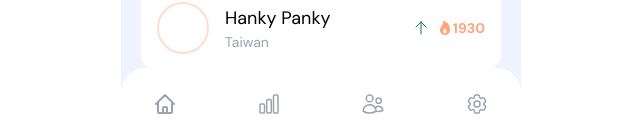
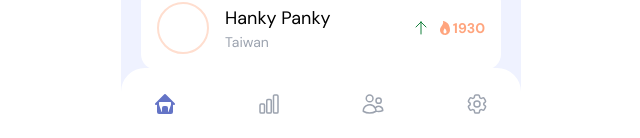
Before and after one commit to Pearlsky/learning-app, a React (Vite) app: page / in a window 1280 px wide. Shown: the part 660-798 px from the top of the page, without its empty margins (319-959 px from the left). Built offline with nearby package versions, Linux system fonts and the light colour scheme.

Commit message:
refactor(nav): write active states for nav links

```diff
--- a/src/components/nav.jsx
+++ b/src/components/nav.jsx
@@ -1,4 +1,4 @@
-import { Link } from "react-router-dom";
+import { NavLink } from "react-router-dom";
 import {
   HiOutlineUsers,
   HiOutlineChartBar,
@@ -6,29 +6,63 @@ import {
 } from "react-icons/hi2";
 import { HiOutlineHome } from "react-icons/hi";
 
+// note: (refactor): render nav items dynamically
+
 const Nav = () => (
   <div className="fixed bottom-0 left-0 right-0 max-w-[400px] w-full mx-auto">
     <section className="py-6 px-8 bg-white rounded-t-3xl">
       <ul className="flex justify-between">
         <li>
-          <Link to="/">
-            <HiOutlineHome className="text-2xl text-gray-400" />
-          </Link>
+          <NavLink to="/">
+            {({ isActive }) => (
+              <HiOutlineHome
+                className={
+                  isActive
+                    ? "text-2xl text-pryblue fill-pryblue"
+                    : "text-2xl text-gray-400"
+                }
+              />
+            )}
+          </NavLink>
         </li>
         <li>
-          <Link to="/learning-progress">
-            <HiOutlineChartBar className="text-2xl text-gray-400" />
-          </Link>
+          <NavLink to="/learning-progress">
+            {({ isActive }) => (
+              <HiOutlineChartBar
+                className={
+                  isActive
+                    ? "text-2xl text-pryblue fill-pryblue"
+                    : "text-2xl text-gray-400"
+                }
+              />
+            )}
+          </NavLink>
         </li>
         <li>
-          <Link to="/profile">
-            <HiOutlineUsers className="text-2xl text-gray-400" />
-          </Link>
+          <NavLink to="/profile">
+            {({ isActive }) => (
+              <HiOutlineUsers
+                className={
+                  isActive
+                    ? "text-2xl text-pryblue fill-pryblue"
+                    : "text-2xl text-gray-400"
+                }
+              />
+            )}
+          </NavLink>
         </li>
         <li>
-          <Link to="/settings">
-            <HiOutlineCog6Tooth className="text-2xl text-gray-400" />
-          </Link>
+          <NavLink to="/settings">
+            {({ isActive }) => (
+              <HiOutlineCog6Tooth
+                className={
+                  isActive
+                    ? "text-2xl text-pryblue fill-pryblue"
+                    : "text-2xl text-gray-400"
+                }
+              />
+            )}
+          </NavLink>
         </li>
       </ul>
     </section>
```
